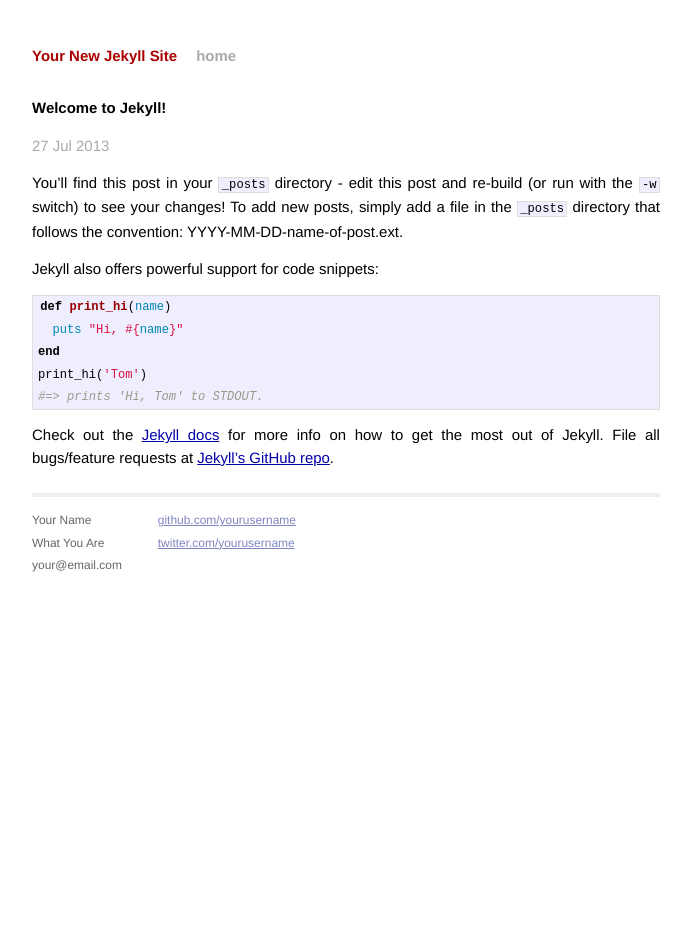
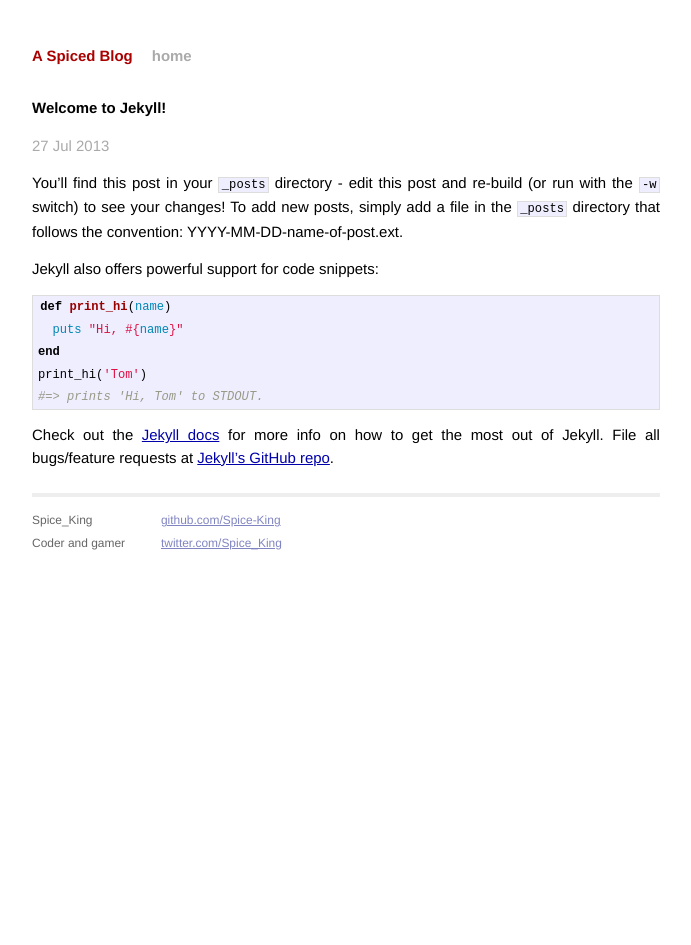
Before and after one commit to Spice-King/spice-king.github.com, a Jekyll site: the page built from _posts/2013-07-27-welcome-to-jekyll.markdown, in a window 1280 px wide. Shown: the whole page, without its empty margins (294-985 px from the left). Built offline with Jekyll 4.4.1, drawn with Linux system fonts in a browser that asks for light colours.

Commit message:
Updated Jekyll gem, refreshed template, changed default name in template.

```diff
--- a/_config.yml
+++ b/_config.yml
@@ -1,2 +1,3 @@
-name: Your New Jekyll Site
+name: A Spiced Blog
 pygments: true
+exclude: [SublimeTextProject.sublime-project, README.md]
--- a/_layouts/default.html
+++ b/_layouts/default.html
@@ -27,15 +27,14 @@
       <div class="footer">
         <div class="contact">
           <p>
-                  Your Name<br />
-                  What You Are<br />
-                  your@email.com
+            Spice_King<br />
+            Coder and gamer
           </p>
         </div>
         <div class="contact">
           <p>
-                  <a href="http://github.com/yourusername/">github.com/yourusername</a><br />
-                  <a href="http://twitter.com/yourusername/">twitter.com/yourusername</a><br />
+            <a href="http://github.com/Spice-King/">github.com/Spice-King</a><br />
+            <a href="http://twitter.com/Spice_King/">twitter.com/Spice_King</a><br />
           </p>
         </div>
       </div>
--- a/_layouts/post.html
+++ b/_layouts/post.html
@@ -4,6 +4,6 @@ layout: default
 <h2>{{ page.title }}</h2>
 <p class="meta">{{ page.date | date_to_string }}</p>
 
-<div id="post">
-{{ content }}
+<div class="post">
+	{{ content }}
 </div>
--- a/css/main.css
+++ b/css/main.css
@@ -28,11 +28,6 @@ p { margin: 1em 0; }
 a         { color: #00a; }
 a:hover   { color: #000; }
 a:visited { color: #a0a; }
-
-table {
-  font-size: inherit;
-  font: 100%;
-}
 
 /*****************************************************************************/
 /*
@@ -133,33 +128,33 @@ ul.posts span {
 /*****************************************************************************/
 
 /* standard */
-#post pre {
+.post pre {
   border: 1px solid #ddd;
   background-color: #eef;
   padding: 0 .4em;
 }
 
-#post ul, #post ol {
+.post ul, .post ol {
   margin-left: 1.35em;
 }
 
-#post code {
+.post code {
   border: 1px solid #ddd;
   background-color: #eef;
   padding: 0 .2em;
 }
 
-#post pre code {
+.post pre code {
   border: none;
 }
 
 /* terminal */
-#post pre.terminal {
+.post pre.terminal {
   border: 1px solid #000;
   background-color: #333;
   color: #FFF;
 }
 
-#post pre.terminal code {
+.post pre.terminal code {
   background-color: #333;
 }
```
Lines whose indentation alone changed are shown as unchanged.
